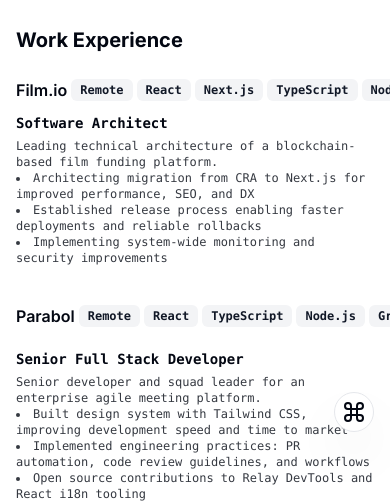
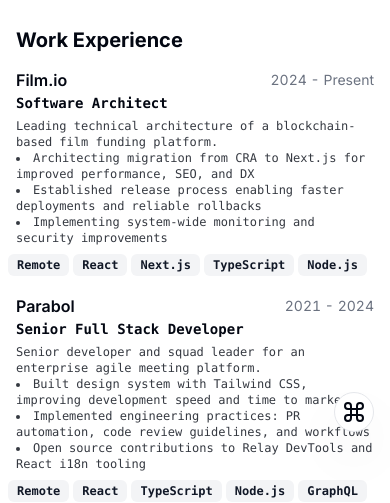
Before and after one commit to BartoszJarocki/cv, a Next.js app: page / in a window 390 px wide. Shown: the part 396-899 px from the top of the page. Built offline with nearby package versions, Linux system fonts and the light colour scheme.

Commit message:
Start proper code cleanup - work experience

```diff
--- /dev/null
+++ b/src/app/components/WorkExperience.tsx
@@ -0,0 +1,87 @@
+import { Badge } from "../../components/ui/badge";
+import { Card, CardHeader, CardContent } from "../../components/ui/card";
+import { Section } from "../../components/ui/section";
+import { RESUME_DATA } from "../../data/resume-data";
+import { cn } from "../../lib/utils";
+
+interface WorkExperienceBadgesProps {
+  className?: string;
+  badges: (typeof RESUME_DATA)["work"][number]["badges"];
+}
+
+export const WorkExperienceBadgs = ({
+  className,
+  badges,
+}: WorkExperienceBadgesProps) => {
+  return (
+    <span className={className}>
+      {badges.map((badge) => (
+        <Badge
+          variant="secondary"
+          className="align-middle text-xs print:px-1 print:py-0.5 print:text-[8px] print:leading-tight"
+          key={badge}
+        >
+          {badge}
+        </Badge>
+      ))}
+    </span>
+  );
+};
+
+interface WorkExperienceItemProps {
+  work: (typeof RESUME_DATA)["work"][number];
+}
+
+export const WorkExperienceItem = ({ work }: WorkExperienceItemProps) => {
+  return (
+    <Card key={work.company} className="py-1">
+      <CardHeader className="print:space-y-1">
+        <div className="flex items-center justify-between gap-x-2 text-base">
+          <h3 className="inline-flex items-center justify-center gap-x-1 font-semibold leading-none print:text-sm">
+            <a className="hover:underline" href={work.link}>
+              {work.company}
+            </a>
+
+            <WorkExperienceBadgs
+              className="hidden gap-x-1 sm:inline-flex"
+              badges={work.badges}
+            />
+          </h3>
+
+          <div className="text-sm tabular-nums text-gray-500">
+            {work.start} - {work.end ?? "Present"}
+          </div>
+        </div>
+
+        <h4 className="font-mono text-sm font-semibold leading-none print:text-[12px]">
+          {work.title}
+        </h4>
+      </CardHeader>
+
+      <CardContent className="mt-2 text-xs text-foreground/80 print:mt-1 print:text-[10px]">
+        {work.description}
+      </CardContent>
+
+      <WorkExperienceBadgs
+        className="-mx-2 mt-2 inline-flex flex-wrap gap-1 sm:hidden"
+        badges={work.badges}
+      />
+    </Card>
+  );
+};
+
+interface WorkExperienceProps {
+  work: (typeof RESUME_DATA)["work"];
+}
+
+export const WorkExperience = ({ work }: WorkExperienceProps) => {
+  return (
+    <Section>
+      <h2 className="text-xl font-bold">Work Experience</h2>
+
+      {work.map((work) => {
+        return <WorkExperienceItem key={work.company} work={work} />;
+      })}
+    </Section>
+  );
+};
--- a/src/app/page.tsx
+++ b/src/app/page.tsx
@@ -8,6 +8,7 @@ import { GlobeIcon, MailIcon, PhoneIcon } from "lucide-react";
 import { Button } from "@/components/ui/button";
 import { RESUME_DATA } from "@/data/resume-data";
 import { ProjectCard } from "@/components/project-card";
+import { WorkExperience } from "./components/WorkExperience";
 
 export const metadata: Metadata = {
   title: `${RESUME_DATA.name}`,
@@ -123,46 +124,9 @@ export default function Page() {
             {RESUME_DATA.summary}
           </p>
         </Section>
-        <Section>
-          <h2 className="text-xl font-bold">Work Experience</h2>
-          {RESUME_DATA.work.map((work) => {
-            return (
-              <Card key={work.company} className="py-1">
-                <CardHeader className="print:space-y-1">
-                  <div className="flex items-center justify-between gap-x-2 text-base">
-                    <h3 className="inline-flex items-center justify-center gap-x-1 font-semibold leading-none print:text-sm">
-                      <a className="hover:underline" href={work.link}>
-                        {work.company}
-                      </a>
 
-                      <span className="inline-flex gap-x-1">
-                        {work.badges.map((badge) => (
-                          <Badge
-                            variant="secondary"
-                            className="align-middle text-xs print:px-1 print:py-0.5 print:text-[8px] print:leading-tight"
-                            key={badge}
-                          >
-                            {badge}
-                          </Badge>
-                        ))}
-                      </span>
-                    </h3>
-                    <div className="text-sm tabular-nums text-gray-500">
-                      {work.start} - {work.end ?? "Present"}
-                    </div>
-                  </div>
+        <WorkExperience work={RESUME_DATA.work} />
 
-                  <h4 className="font-mono text-sm font-semibold leading-none print:text-[12px]">
-                    {work.title}
-                  </h4>
-                </CardHeader>
-                <CardContent className="mt-2 text-xs text-foreground/80 print:mt-1 print:text-[10px]">
-                  {work.description}
-                </CardContent>
-              </Card>
-            );
-          })}
-        </Section>
         <Section>
           <h2 className="text-xl font-bold">Education</h2>
           {RESUME_DATA.education.map((education) => {
```
